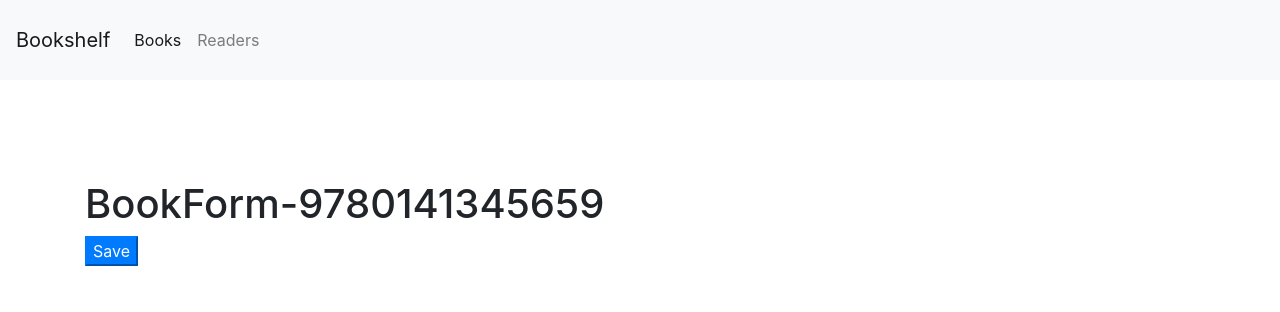
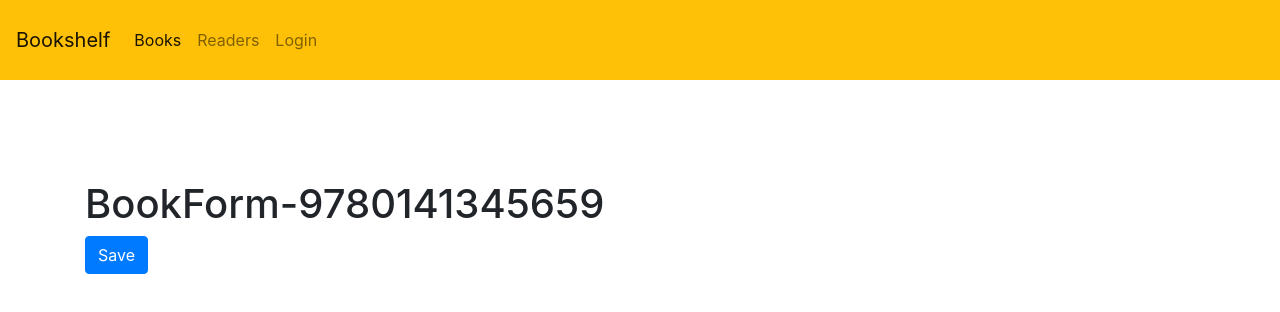
Before and after one commit to rohit-rajpurohit/react-activities, a React (Create React App) app in the folder bookshelf/: page /books/9780141345659 in a window 1280 px wide. Shown: the top 312 px of the page. Built offline with nearby package versions, Linux system fonts and the light colour scheme.

Commit message:
add login link
add login link in navbar and minor css changes in other components

```diff
--- a/bookshelf/src/components/bookForm.js
+++ b/bookshelf/src/components/bookForm.js
@@ -4,7 +4,7 @@
   return (
     <div>
       <h1>BookForm-{match.params.isbn}</h1>
-      <button className="btn-primary" onClick={() => history.push("/")}>
+      <button className="btn btn-primary" onClick={() => history.push("/")}>
         Save
       </button>
     </div>
--- a/bookshelf/src/components/common/pagination.js
+++ b/bookshelf/src/components/common/pagination.js
@@ -7,13 +7,13 @@
 
   const pagesCount = Math.ceil(itemsCount / pageSize);
   const pages = _.range(1, pagesCount + 1);
-  if (pages.length === 1) return null;
+  if (pages.length === 1 || pages.length === 0) return null;
 
   return (
     <nav>
       <ul className="pagination">
         <li className={currentPage === 1 ? "page-item disabled" : "page-item"}>
-          <a
+          <div
             style={{ cursor: "pointer" }}
             onClick={() =>
               onPageChange(currentPage === 1 ? currentPage : currentPage - 1)
@@ -21,20 +21,20 @@
             className="page-link"
           >
             Previous
-          </a>
+          </div>
         </li>
         {pages.map((page) => (
           <li
             key={page}
             className={page === currentPage ? "page-item active" : "page-item"}
           >
-            <a
+            <div
               style={{ cursor: "pointer" }}
               onClick={() => onPageChange(page)}
               className="page-link"
             >
               {page}
-            </a>
+            </div>
           </li>
         ))}
         <li
@@ -42,7 +42,7 @@
             currentPage === pagesCount ? "page-item disabled" : "page-item"
           }
         >
-          <a
+          <div
             style={{ cursor: "pointer" }}
             onClick={() =>
               onPageChange(
@@ -52,7 +52,7 @@
             className="page-link"
           >
             Next
-          </a>
+          </div>
         </li>
       </ul>
     </nav>
--- a/bookshelf/src/components/navbar.js
+++ b/bookshelf/src/components/navbar.js
@@ -3,7 +3,7 @@
 
 const Navbar = () => {
   return (
-    <nav className="navbar navbar-expand-lg navbar-light bg-light ">
+    <nav className="navbar navbar-expand-lg navbar-light bg-warning">
       <Link className="navbar-brand" to="/">
         Bookshelf
       </Link>
@@ -26,6 +26,9 @@
           <NavLink className="nav-item nav-link" to="/readers">
             Readers
           </NavLink>
+          <NavLink className="nav-item nav-link" to="/login">
+            Login
+          </NavLink>
         </div>
       </div>
     </nav>
```
